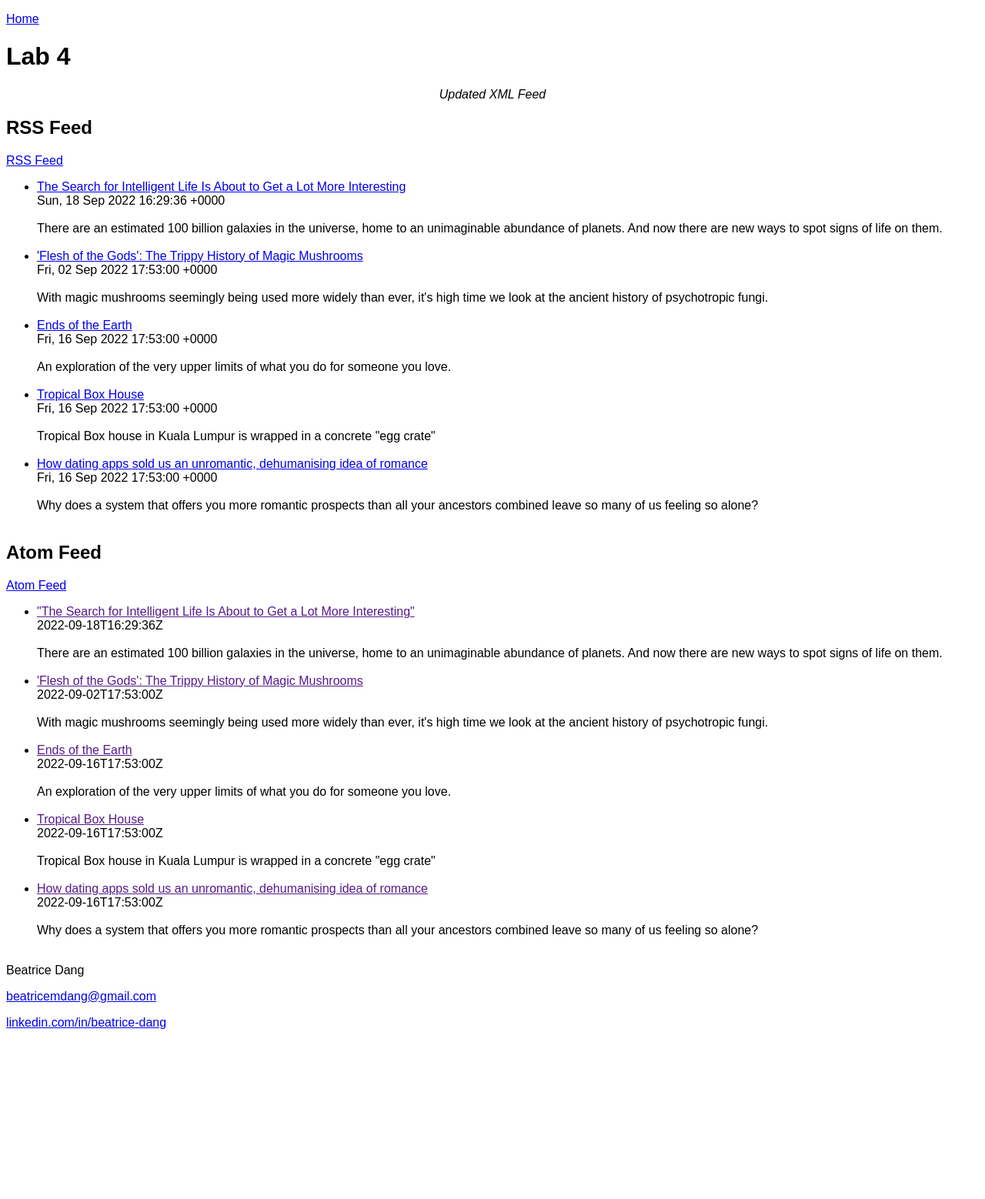
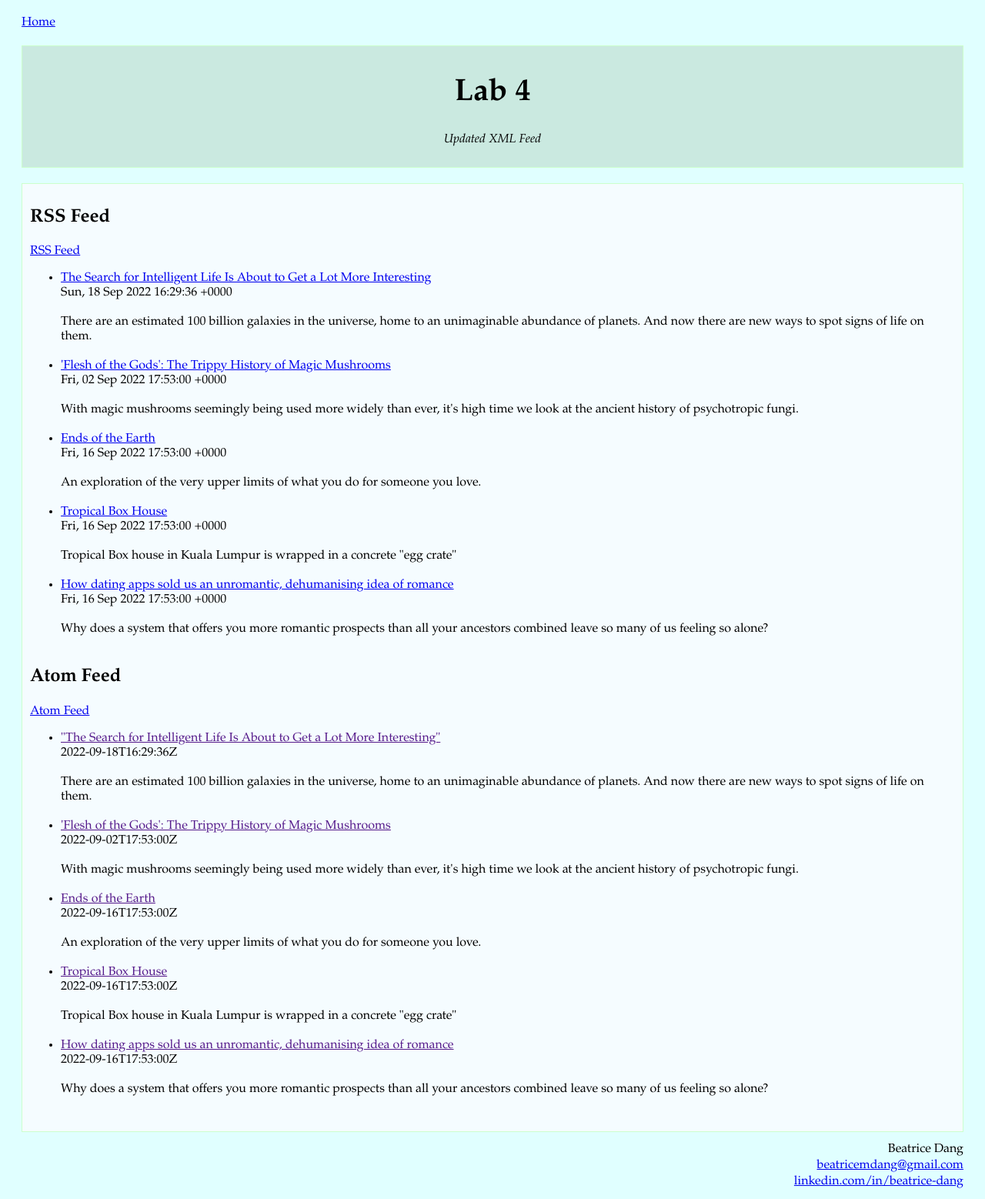
Before and after one commit to dangb24/itws1100-dangb, a PHP site: page /lab4/lab4.html in a window 1280 px wide. Shown: the whole page at 77% size. Before the commit the page ends 1337 px from the top, so only its background shows below. Run offline with PHP 8.4, Linux system fonts and the light colour scheme.

Commit message:
Update lab4.css

```diff
--- a/lab4/lab4.css
+++ b/lab4/lab4.css
@@ -1,9 +1,33 @@
 /* Lab 7 CSS File */
 
 body {
-  font-family: Arial, Helvetica, sans-serif;
+  background-color: lightcyan;
+  font-family: Garamond, serif;
 }
-#bodyBlock {
-  width: 700px;
-  margin: auto;
+
+.home {
+  margin: 20px;
 }
+
+h1 {
+  text-align: center;
+  font-size:40px;
+}
+
+#demobox {
+  margin: 20px;
+  background-color: #cae9e0;
+  padding: 10px ;
+  border: 1px solid #cfc ;
+}
+#demobox2 {
+  margin: 20px;
+  background-color: #f5fcff;
+  padding: 10px ;
+  border: 1px solid #cfc;
+}
+footer {
+  margin: 20px;
+  line-height: 5px;
+  text-align: right;
+}
```
